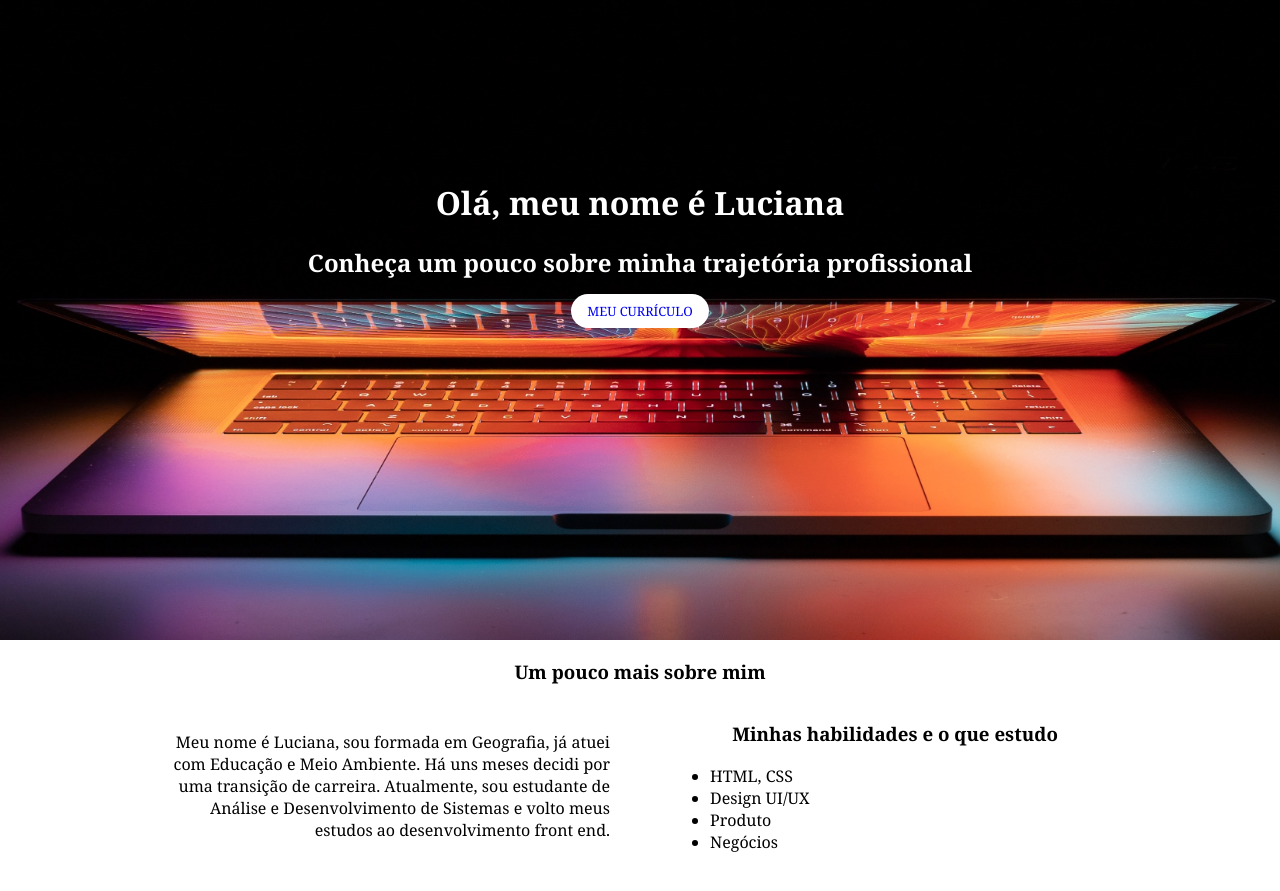
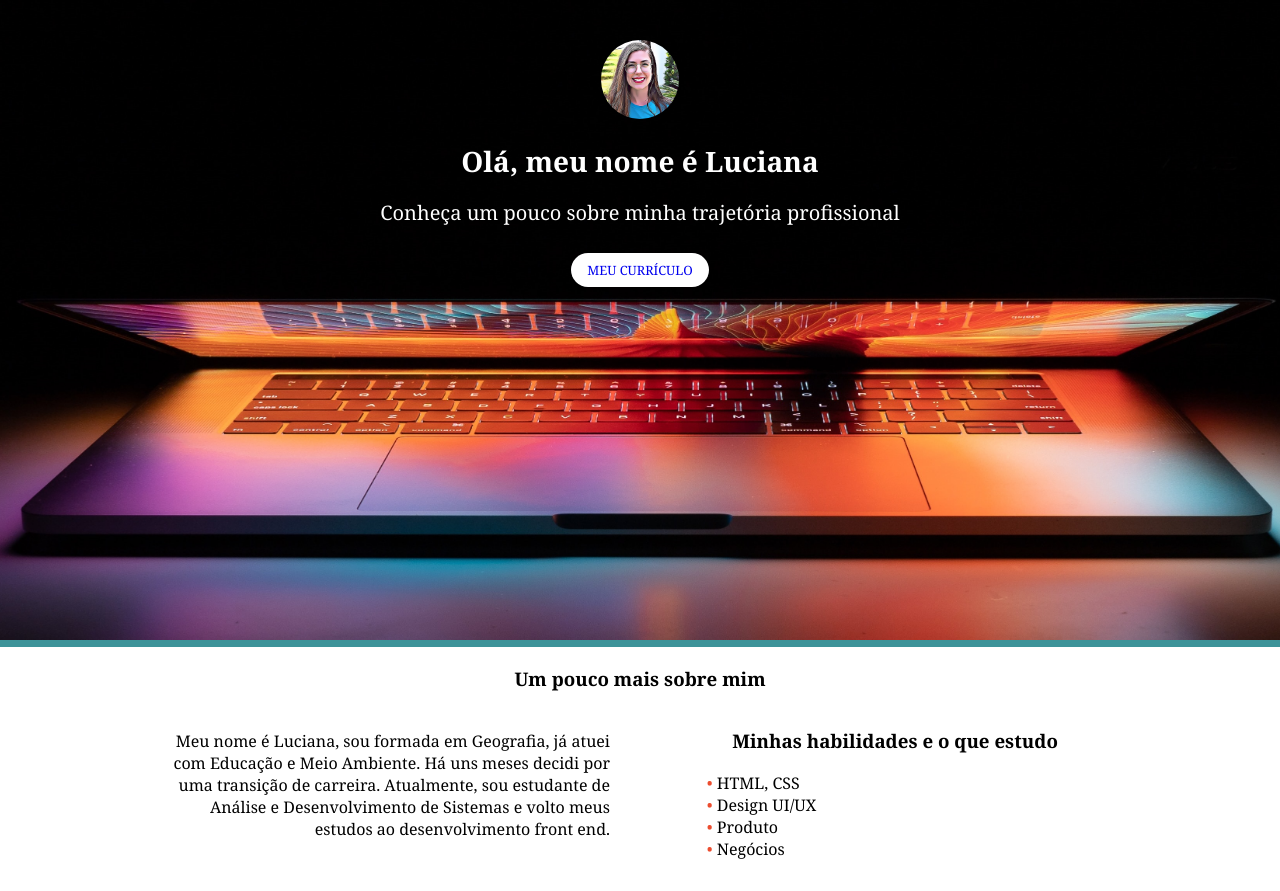
Before and after one commit to lucianahb/personal-website, a plain HTML site: page index.html in a window 1280 px wide. Shown: the top 891 px of the page. Drawn offline with Linux system fonts and the light colour scheme.

Commit message:
foto, favicon e atualizacoes no css

```diff
--- a/css/style.css
+++ b/css/style.css
@@ -27,7 +27,22 @@ a {
   margin: auto;
   text-align: center;
   color: #fff;
-  margin-top: 10rem;
+  margin-top: 2.5rem;
+}
+
+.banner-conteudo img {
+  border-radius: 50%;
+  max-width: 15%;
+}
+
+.banner-conteudo h1 {
+  font-size: 28px;
+}
+
+.banner-conteudo h2 {
+  font-size: 20px;
+  margin-bottom: 2rem;
+  font-weight: normal;
 }
 
 .banner-conteudo a {
@@ -45,9 +60,15 @@ a {
 }
 
 /* SOBRE */
+
+.sobre {
+  border-top: 7px solid #3D9399;
+  max-width: 100%;
+
+}
+
 .sobre,
 .redes {
- max-width: 1024px;
  margin: 0 auto;
 }
 
@@ -56,6 +77,8 @@ a {
 }
 
 .sobre-mim {
+  margin: auto;
+  max-width: 1024px;
   display: flex;
   justify-content: space-between;
   padding: 0 2rem;
@@ -75,10 +98,25 @@ a {
  width: 50%;
 }
 
+.sobre-habilidade ul {
+  list-style: none;
+  padding: 0;
+  margin: 0;
+}
+
+.sobre-habilidade li {
+  padding-left: 2.3em;
+}
+
+.sobre-habilidade li::before {
+  content: "• ";
+  color: #EC4D2F;
+}
 
 /* REDES SOCIAIS */
 .redes-sociais {
   background-color: #3D9399;
+  border-top: 2px solid #EC4D2F;
   display: flex;
   justify-content: center;
   margin-top: 2rem;
@@ -104,6 +142,7 @@ a {
 /* FOOTER */
 
 footer {
+  border-top: 2px solid #EC4D2F;
   background-color: #000;
   color: #fff;
   text-align: center;
--- a/index.html
+++ b/index.html
@@ -5,11 +5,18 @@
   <meta name="viewport" content="width=device-width, initial-scale=1.0">
   <title>Luciana Barbosa - {reprograma}</title>
   <link rel="stylesheet" href="css/style.css" />
-
+  <link rel="apple-touch-icon" sizes="180x180" href="/apple-touch-icon.png">
+  <link rel="icon" type="image/png" sizes="32x32" href="/favicon-32x32.png">
+  <link rel="icon" type="image/png" sizes="16x16" href="/favicon-16x16.png">
+  <link rel="manifest" href="/site.webmanifest">
+  <link rel="mask-icon" href="/safari-pinned-tab.svg" color="#5bbad5">
+  <meta name="msapplication-TileColor" content="#da532c">
+  <meta name="theme-color" content="#ffffff">
 </head>
 <body>
   <header class="banner">
     <div class="banner-conteudo">
+      <img src="img/lu.png" alt="Foto da Luciana">
       <h1>Olá, meu nome é Luciana</h1>
       <h2>Conheça um pouco sobre minha trajetória profissional</h2>
       <a href="https://my.bio/lucianahb" target="_blank">Meu currículo</a>
```
Also changed, not shown: browserconfig.xml (added, +9 -0 lines), android-chrome-192x192.png (added), android-chrome-384x384.png (added), apple-touch-icon.png (added), favicon-16x16.png (added), favicon-32x32.png (added), favicon.ico (added), img/lu.png (added), mstile-150x150.png (added), safari-pinned-tab.svg (added), site.webmanifest (added).
